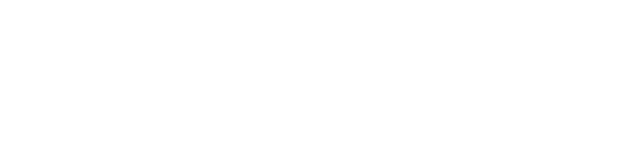
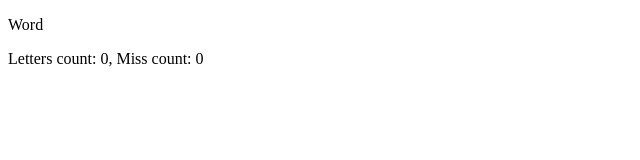
Before and after one commit to kimikomotoyama/typing, a plain HTML site: page index.html in a window 1280 px wide. Shown: the whole page, without its empty margins (0-640 px from the left). Drawn offline with Linux system fonts and the light colour scheme.

Commit message:
halfway through 1

```diff
--- a/index.html
+++ b/index.html
@@ -7,6 +7,11 @@
 </head>
 <body>
 
+	<p id="target">Word</p>
+	<p class="info">
+		Letters count: <span id="score">0</span>,
+		Miss count: <span id="miss">0</span>
+	</p>
 
 	<script type="text/javascript" src="myscript.js"></script>
 </body>
```
